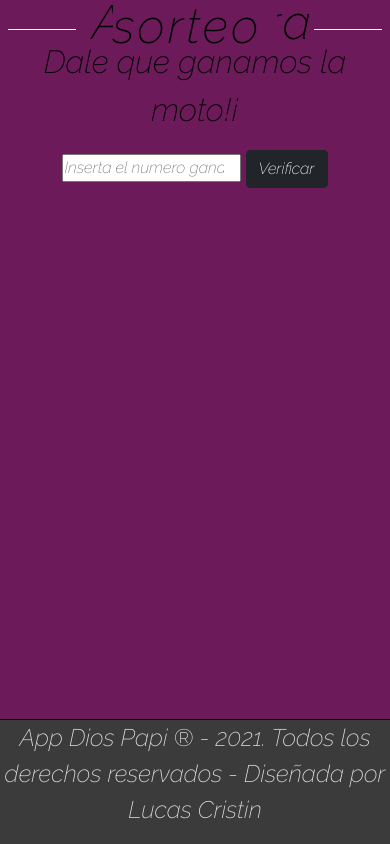
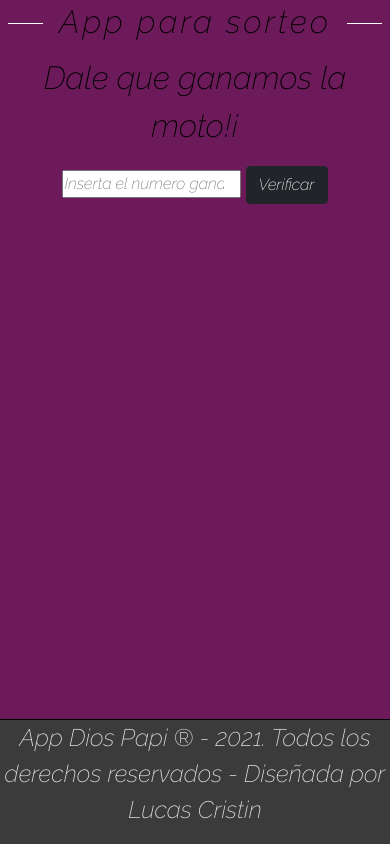
Before and after one commit to LucasCristin23/Dios-Papi-App, a plain HTML site: page index.html in a window 390 px wide. Drawn offline with nearby package versions, Linux system fonts and the light colour scheme.

Commit message:
Se añadio media query

```diff
--- a/app.css
+++ b/app.css
@@ -50,3 +50,11 @@ span{
     background-color: #3b3b3b;
     border-top: 1px solid black;
 }
+@media only screen and (max-width: 500px){
+   .header{
+       font-size: 2rem;
+   }
+   .pHeader{
+       margin-top: 30px;
+   }
+}
```
